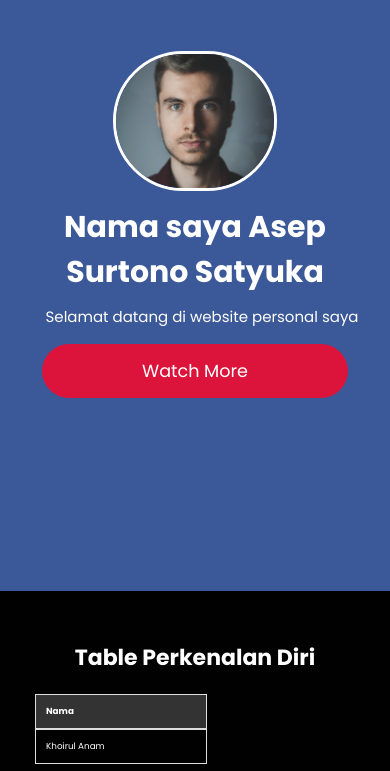
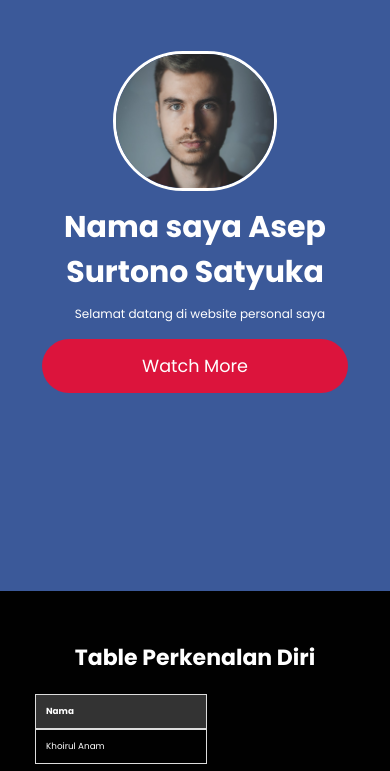
Before and after one commit to rulzzml/PersonalWeb, a plain HTML site: page index.html in a window 390 px wide. Shown: the part 59-830 px from the top of the page. Drawn offline with Linux system fonts and the light colour scheme.

Commit message:
Update style.css

```diff
--- a/style.css
+++ b/style.css
@@ -606,9 +606,9 @@ th {
     transition: all 0.5s ease;
   }
   .banner p{
-    font-size: 15px;
+    font-size: 12px;
     width: 100%;
-    margin-left: 7px;
+    margin-left: 5px;
   }
   .responsive-table,
   .penjualan table{
```
